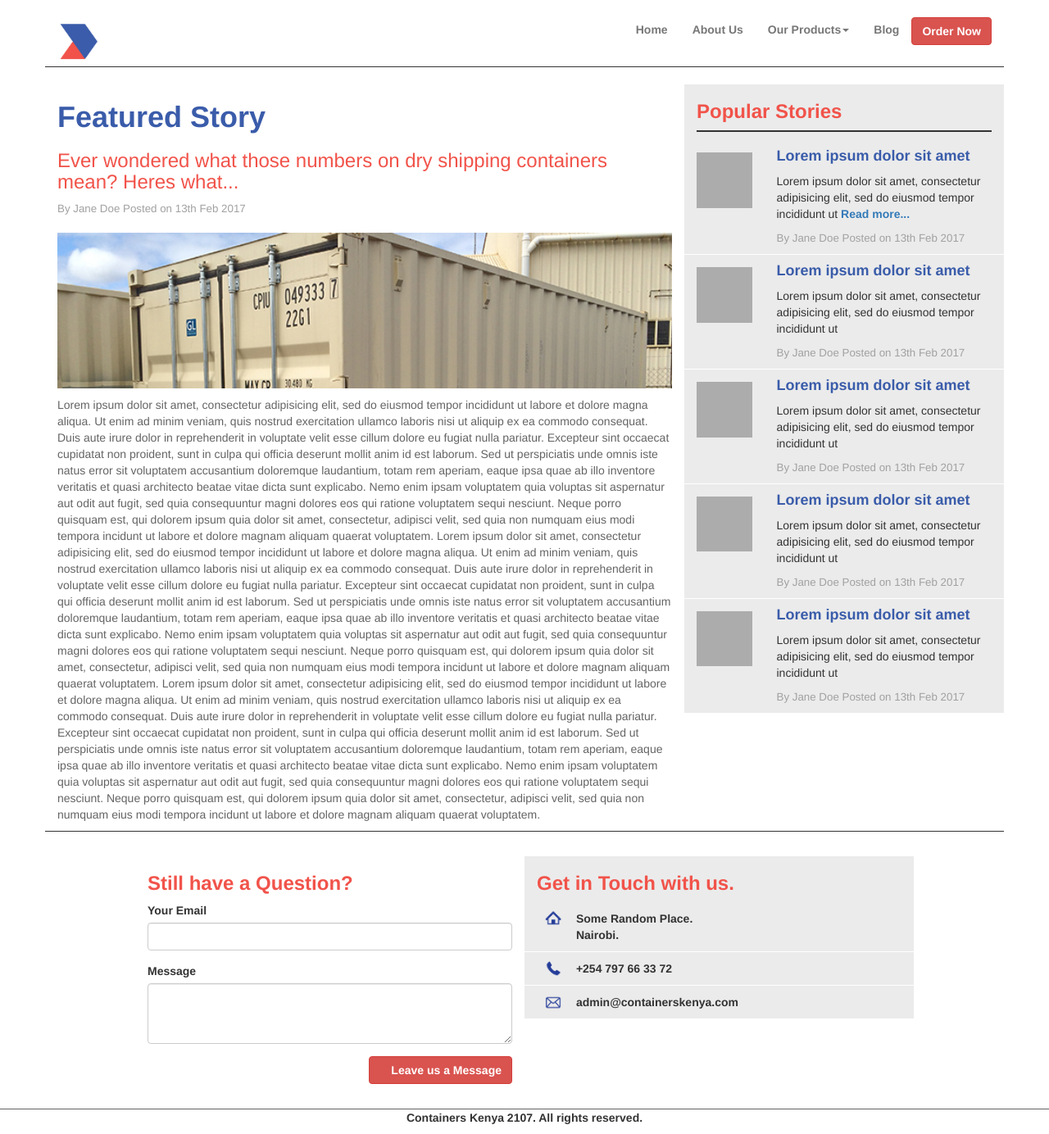
After one commit to koikoishogun/containers, a Laravel app: page /blog in a window 1280 px wide. The commit adds this page. Shown: the whole page at 82% size. Run offline with Laravel 8, Linux system fonts and the light colour scheme; settings files or empty folders that the repository lacks are supplied; some web fonts are replaced.

Commit message:
Website Round 1

```diff
--- a/public/css/containerskenya.css
+++ b/public/css/containerskenya.css
@@ -29,6 +29,10 @@
 .gray{
 
 	color: #646464;
+}
+
+.gray-text{
+	color:#a1a1a1;
 }
 
 /****************************Logo*************************************/
@@ -239,3 +243,51 @@ height: 100%;
 
 	text-align:right;
 }
+
+/******************************************************Blog Page**************************************************************/
+.blog-head-text{
+
+
+}
+
+.blog-image{
+
+	width: 100%;
+	height: auto;
+	padding-top:10px;
+	padding-bottom: 10px;
+}
+
+.story-thumbnail{
+	width:100%;
+	height: auto;
+	padding-top: 15px;
+}
+
+.blog-sign{
+	font-size: 10pt;
+}
+
+.popular-title{
+	border-bottom: 2px solid #333;
+	padding-bottom: 10px;
+}
+
+.blog-card{
+	border-bottom: 1px solid #fff;
+}
+.blog-content{
+
+	border-bottom: 1px solid #333;
+}
+
+
+
+/**********************************Products Page*******************************************************/
+.product-header{
+	border-bottom: 2px solid #333;
+}
+
+.product-category{
+	padding-bottom: 30px;
+}
--- a/resources/views/layouts/footer.blade.php
+++ b/resources/views/layouts/footer.blade.php
@@ -20,7 +20,7 @@
                     </div>
 
                     <div class="col-md-5 gray-bg">
-                        <h3 class="red"><b>Get in Touch with us</b> US</h3>
+                        <h3 class="red"><b>Get in Touch with us.</b></h3>
 
                         <div class="row contact-line">
 
--- a/resources/views/layouts/master.blade.php
+++ b/resources/views/layouts/master.blade.php
@@ -71,16 +71,17 @@
                     <li class="blue"><a href="/"><b>Home</b></a></li>
                     <li class="blue"><a href="about-us"><b>About Us</b></a></li>
                     <li class="dropdown">
-                      <a href="#" class="dropdown-toggle" data-toggle="dropdown" role="button" aria-haspopup="true" aria-expanded="false"><b>Our Products</b><span class="caret"></span></a>
+                      <a href="products" class="dropdown-toggle" data-toggle="dropdown" role="button" aria-haspopup="true" aria-expanded="false"><b>Our Products</b><span class="caret"></span></a>
                       <ul class="dropdown-menu">
-                        <li><a href="#">Dry Containers</a></li>
-                        <li><a href="#">Homes</a></li>
-                        <li><a href="#">Offices</a></li>
-                        <li><a href="#">Stalls</a></li>
+                        <li><a href="products">Dry Containers</a></li>
+                        <li><a href="products">Homes</a></li>
+                        <li><a href="products">Offices</a></li>
+                        <li><a href="products">Stalls</a></li>
                        <!-- <li role="separator" class="divider"></li> -->
-                        <li><a href="#">Reefers</a></li>
+                        <li><a href="products">Reefers</a></li>
                       </ul>
                     </li>
+                    <li class="blue"><a href="blog"><b>Blog</b></a></li>
                     <button type="submit" class="btn btn-danger order-button" data-toggle="modal" data-target="#myModal"><b>Order Now</b></button>
                   </ul>
                 </div><!-- /.navbar-collapse -->
--- /dev/null
+++ b/resources/views/pages/blog.blade.php
@@ -0,0 +1,99 @@
+@extends('layouts.master')
+@section('content')
+
+<div class="container">
+	<div class="row blog-content">
+		<div class="col-md-8 col-sm-8">
+			<h1 class="blue blog-head-text"><b>Featured Story</b></h1>
+
+			<h3 class="red">Ever wondered what those numbers on dry shipping containers mean? Heres what...</h3>
+			<p class="blog-sign gray-text">By Jane Doe   Posted on 13th Feb 2017</p>
+			<img class="img-responsive blog-image" src="{{ URL::asset('/images/blog-image.jpg')}}"/>
+			<p class="gray blog-text">
+				Lorem ipsum dolor sit amet, consectetur adipisicing elit, sed do eiusmod tempor incididunt ut labore et dolore magna aliqua. Ut enim ad minim veniam, quis nostrud exercitation ullamco laboris nisi ut aliquip ex ea commodo consequat. Duis aute irure dolor in reprehenderit in voluptate velit esse cillum dolore eu fugiat nulla pariatur. Excepteur sint occaecat cupidatat non proident, sunt in culpa qui officia deserunt mollit anim id est laborum. Sed ut perspiciatis unde omnis iste natus error sit voluptatem accusantium doloremque laudantium, totam rem aperiam, eaque ipsa quae ab illo inventore veritatis et quasi architecto beatae vitae dicta sunt explicabo. Nemo enim ipsam voluptatem quia voluptas sit aspernatur aut odit aut fugit, sed quia consequuntur magni dolores eos qui ratione voluptatem sequi nesciunt. Neque porro quisquam est, qui dolorem ipsum quia dolor sit amet, consectetur, adipisci velit, sed quia non numquam eius modi tempora incidunt ut labore et dolore magnam aliquam quaerat voluptatem.
+				Lorem ipsum dolor sit amet, consectetur adipisicing elit, sed do eiusmod tempor incididunt ut labore et dolore magna aliqua. Ut enim ad minim veniam, quis nostrud exercitation ullamco laboris nisi ut aliquip ex ea commodo consequat. Duis aute irure dolor in reprehenderit in voluptate velit esse cillum dolore eu fugiat nulla pariatur. Excepteur sint occaecat cupidatat non proident, sunt in culpa qui officia deserunt mollit anim id est laborum. Sed ut perspiciatis unde omnis iste natus error sit voluptatem accusantium doloremque laudantium, totam rem aperiam, eaque ipsa quae ab illo inventore veritatis et quasi architecto beatae vitae dicta sunt explicabo. Nemo enim ipsam voluptatem quia voluptas sit aspernatur aut odit aut fugit, sed quia consequuntur magni dolores eos qui ratione voluptatem sequi nesciunt. Neque porro quisquam est, qui dolorem ipsum quia dolor sit amet, consectetur, adipisci velit, sed quia non numquam eius modi tempora incidunt ut labore et dolore magnam aliquam quaerat voluptatem.
+				Lorem ipsum dolor sit amet, consectetur adipisicing elit, sed do eiusmod tempor incididunt ut labore et dolore magna aliqua. Ut enim ad minim veniam, quis nostrud exercitation ullamco laboris nisi ut aliquip ex ea commodo consequat. Duis aute irure dolor in reprehenderit in voluptate velit esse cillum dolore eu fugiat nulla pariatur. Excepteur sint occaecat cupidatat non proident, sunt in culpa qui officia deserunt mollit anim id est laborum. Sed ut perspiciatis unde omnis iste natus error sit voluptatem accusantium doloremque laudantium, totam rem aperiam, eaque ipsa quae ab illo inventore veritatis et quasi architecto beatae vitae dicta sunt explicabo. Nemo enim ipsam voluptatem quia voluptas sit aspernatur aut odit aut fugit, sed quia consequuntur magni dolores eos qui ratione voluptatem sequi nesciunt. Neque porro quisquam est, qui dolorem ipsum quia dolor sit amet, consectetur, adipisci velit, sed quia non numquam eius modi tempora incidunt ut labore et dolore magnam aliquam quaerat voluptatem.
+			</p>
+		</div>
+
+
+
+		<div class="col-md-4 blog-rightside gray-bg">
+			<h3 class="red popular-title"><b>Popular Stories</b></h3>
+
+			<div class="row blog-card">
+				<div class="col-md-3">
+					<img class="img-responsive story-thumbnail" src="{{ URL::asset('/images/thumbnail.png')}}"/>
+				</div>
+
+				<div class="col-md-9">
+					<h4 class="blue"><b>Lorem ipsum dolor sit amet</b></h4>
+					<p>
+						Lorem ipsum dolor sit amet, consectetur adipisicing elit, sed do eiusmod tempor incididunt ut<a href="about-us"> <b>Read more...</b></a>
+					</p>
+					<p class="blog-sign gray-text">By Jane Doe   Posted on 13th Feb 2017</p>
+
+				</div>
+			</div>
+
+			<div class="row blog-card">
+				<div class="col-md-3">
+					<img class="img-responsive story-thumbnail" src="{{ URL::asset('/images/thumbnail.png')}}"/>
+				</div>
+
+				<div class="col-md-9">
+					<h4 class="blue"><b>Lorem ipsum dolor sit amet</b></h4>
+					<p>
+						Lorem ipsum dolor sit amet, consectetur adipisicing elit, sed do eiusmod tempor incididunt ut
+					</p>
+					<p class="blog-sign gray-text">By Jane Doe   Posted on 13th Feb 2017</p>
+				</div>
+			</div>
+
+			<div class="row blog-card">
+				<div class="col-md-3">
+					<img class="img-responsive story-thumbnail" src="{{ URL::asset('/images/thumbnail.png')}}"/>
+				</div>
+
+				<div class="col-md-9">
+					<h4 class="blue"><b>Lorem ipsum dolor sit amet</b></h4>
+					<p>
+						Lorem ipsum dolor sit amet, consectetur adipisicing elit, sed do eiusmod tempor incididunt ut
+					</p>
+					<p class="blog-sign gray-text">By Jane Doe   Posted on 13th Feb 2017</p>
+				</div>
+			</div>
+
+			<div class="row blog-card">
+				<div class="col-md-3">
+					<img class="img-responsive story-thumbnail" src="{{ URL::asset('/images/thumbnail.png')}}"/>
+				</div>
+
+				<div class="col-md-9">
+					<h4 class="blue"><b>Lorem ipsum dolor sit amet</b></h4>
+					<p>
+						Lorem ipsum dolor sit amet, consectetur adipisicing elit, sed do eiusmod tempor incididunt ut
+					</p>
+					<p class="blog-sign gray-text">By Jane Doe   Posted on 13th Feb 2017</p>
+				</div>
+			</div>
+
+			<div class="row blog-card">
+				<div class="col-md-3">
+					<img class="img-responsive story-thumbnail" src="{{ URL::asset('/images/thumbnail.png')}}"/>
+				</div>
+
+				<div class="col-md-9">
+					<h4 class="blue"><b>Lorem ipsum dolor sit amet</b></h4>
+					<p>
+						Lorem ipsum dolor sit amet, consectetur adipisicing elit, sed do eiusmod tempor incididunt ut
+					</p>
+					<p class="blog-sign gray-text">By Jane Doe   Posted on 13th Feb 2017</p>
+				</div>
+			</div>
+
+		</div>
+	</div>
+</div>
+
+@endsection
--- a/routes/web.php
+++ b/routes/web.php
@@ -35,3 +35,11 @@ Route::post('/admin/upload/catalogue','admin@up_cat');
 Route::get('/about-us',function(){
 	return view('pages.about-us');
 } );
+
+Route::get('/blog',function(){
+	return view('pages.blog');
+} );
+
+Route::get('/products',function(){
+	return view('pages.products');
+} );
```
Also changed, not shown: resources/views/pages/products.blade.php (added, +82 -0 lines), public/images/blog-image.jpg (added), public/images/thumbnail.png (added).
